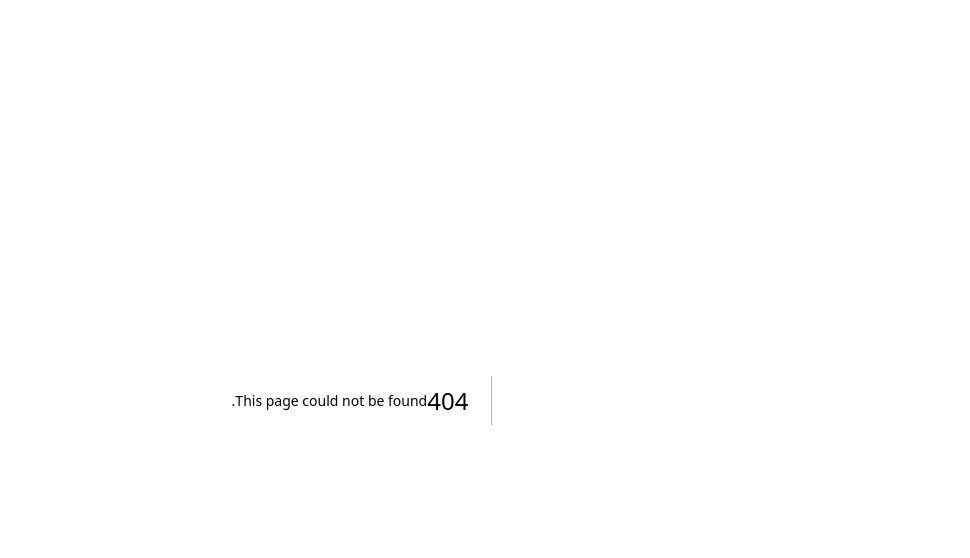
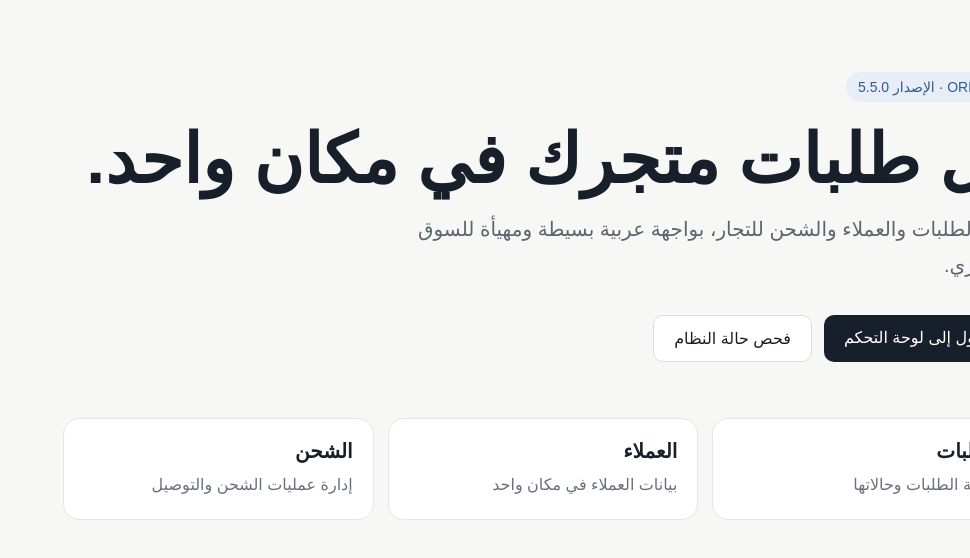
Before and after one commit to cdricsendir19-create/orderia, a Next.js app: page / in a window 1280 px wide. Before the commit this address had no page. Shown: the top 558 px of the page, without its empty margins (310-1280 px from the left). Built offline with nearby package versions, Linux system fonts and the light colour scheme.

Commit message:
Add HomePage component with RTL layout and content

```diff
--- /dev/null
+++ b/app/page.tsx
@@ -0,0 +1,111 @@
+import Link from "next/link";
+
+export default function HomePage() {
+  return (
+    <main
+      dir="rtl"
+      style={{
+        minHeight: "100vh",
+        background: "#f7f7f5",
+        fontFamily: "Arial, sans-serif",
+        color: "#17202a",
+      }}
+    >
+      <section style={{ maxWidth: 960, margin: "0 auto", padding: "72px 24px" }}>
+        <div
+          style={{
+            display: "inline-block",
+            padding: "7px 12px",
+            borderRadius: 999,
+            background: "#e8eef7",
+            color: "#315b8f",
+            fontSize: 14,
+          }}
+        >
+          ORDERIA · الإصدار 5.5.0
+        </div>
+
+        <h1
+          style={{
+            fontSize: "clamp(38px, 8vw, 68px)",
+            lineHeight: 1.05,
+            margin: "22px 0 16px",
+          }}
+        >
+          كل طلبات متجرك في مكان واحد.
+        </h1>
+
+        <p
+          style={{
+            maxWidth: 680,
+            fontSize: 20,
+            lineHeight: 1.8,
+            color: "#5b6570",
+            margin: 0,
+          }}
+        >
+          إدارة الطلبات والعملاء والشحن للتجار، بواجهة عربية بسيطة ومهيأة للسوق الجزائري.
+        </p>
+
+        <div style={{ display: "flex", gap: 12, flexWrap: "wrap", marginTop: 32 }}>
+          <Link
+            href="/dashboard"
+            style={{
+              textDecoration: "none",
+              background: "#17202a",
+              color: "#fff",
+              padding: "13px 20px",
+              borderRadius: 10,
+            }}
+          >
+            الدخول إلى لوحة التحكم
+          </Link>
+
+          <Link
+            href="/api/health"
+            style={{
+              textDecoration: "none",
+              background: "#fff",
+              color: "#17202a",
+              padding: "13px 20px",
+              borderRadius: 10,
+              border: "1px solid #d9dde2",
+            }}
+          >
+            فحص حالة النظام
+          </Link>
+        </div>
+
+        <div
+          style={{
+            display: "grid",
+            gridTemplateColumns: "repeat(auto-fit,minmax(190px,1fr))",
+            gap: 14,
+            marginTop: 56,
+          }}
+        >
+          {[
+            ["الطلبات", "متابعة الطلبات وحالاتها"],
+            ["العملاء", "بيانات العملاء في مكان واحد"],
+            ["الشحن", "إدارة عمليات الشحن والتوصيل"],
+          ].map(([title, text]) => (
+            <article
+              key={title}
+              style={{
+                background: "#fff",
+                border: "1px solid #e3e6e8",
+                borderRadius: 16,
+                padding: 20,
+              }}
+            >
+              <h2 style={{ margin: "0 0 8px", fontSize: 20 }}>{title}</h2>
+              <p style={{ margin: 0, color: "#68717b", lineHeight: 1.7 }}>
+                {text}
+              </p>
+            </article>
+          ))}
+        </div>
+      </section>
+    </main>
+  );
+}
```
